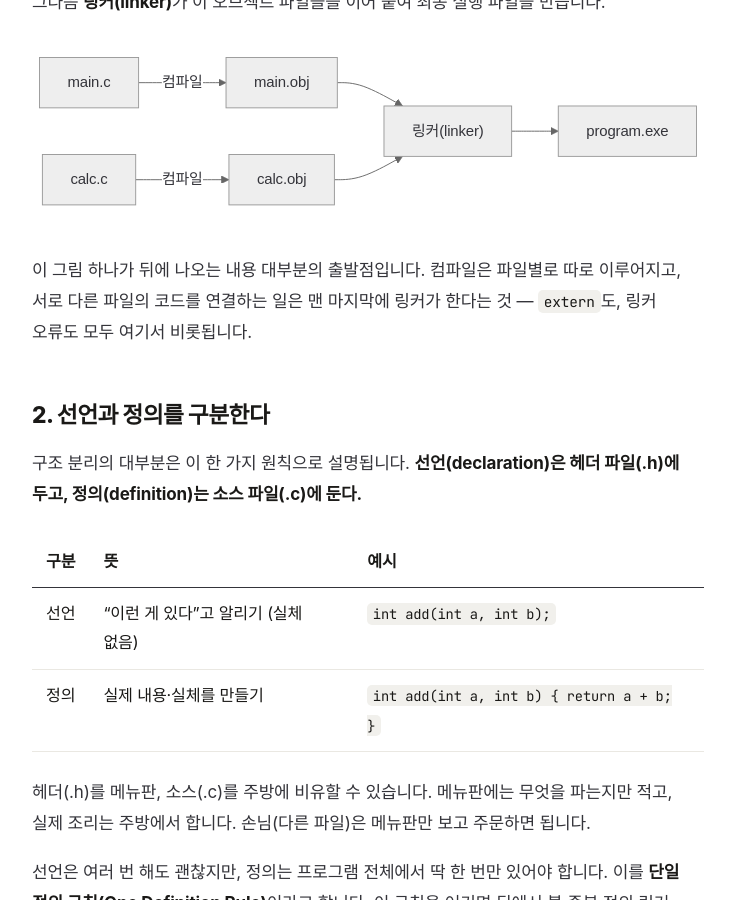
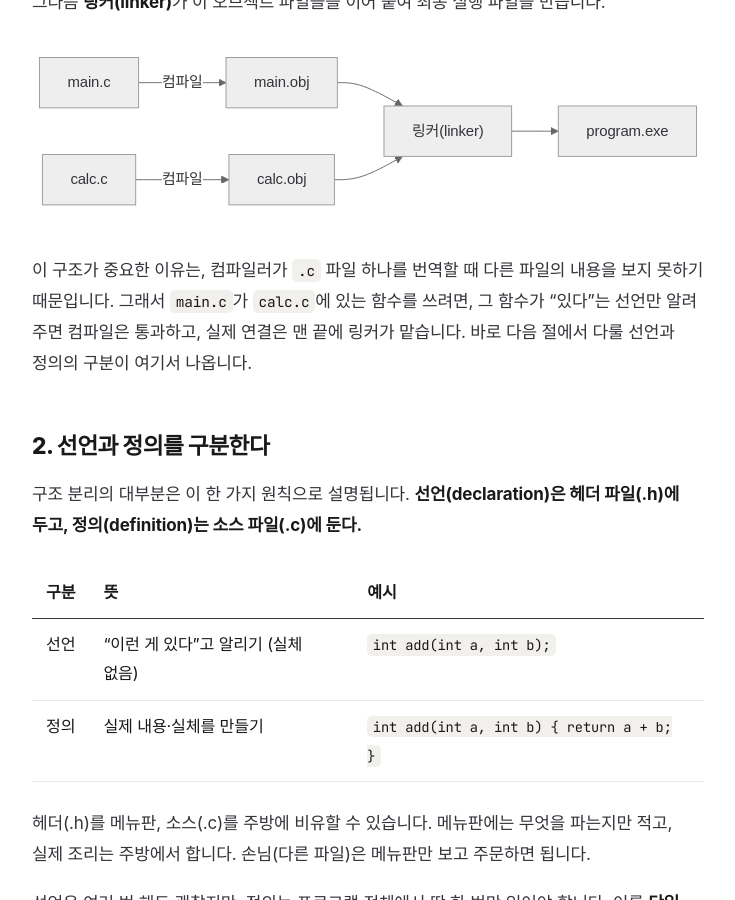
Before and after one commit to shm3041/shm3041.github.io, a Jekyll site: the page built from _posts/2026-11-23-c-structure-separation.md, in a window 1280 px wide and 900 px high, scrolled down 1070 px. Shown: the whole window, without its empty margins (272-1007 px from the left). Built offline with Jekyll 4.4.1, drawn with Linux system fonts in a browser that asks for light colours; some web fonts are replaced.

Commit message:
docs: C언어 글 1절의 군더더기 문장을 구체적 설명으로 교체

````diff
--- a/_posts/2026-11-23-c-structure-separation.md
+++ b/_posts/2026-11-23-c-structure-separation.md
@@ -22,7 +22,7 @@ flowchart LR
     L --> E["program.exe"]
 ```
 
-이 그림 하나가 뒤에 나오는 내용 대부분의 출발점입니다. 컴파일은 파일별로 따로 이루어지고, 서로 다른 파일의 코드를 연결하는 일은 맨 마지막에 링커가 한다는 것 — `extern`도, 링커 오류도 모두 여기서 비롯됩니다.
+이 구조가 중요한 이유는, 컴파일러가 `.c` 파일 하나를 번역할 때 다른 파일의 내용을 보지 못하기 때문입니다. 그래서 `main.c`가 `calc.c`에 있는 함수를 쓰려면, 그 함수가 "있다"는 선언만 알려 주면 컴파일은 통과하고, 실제 연결은 맨 끝에 링커가 맡습니다. 바로 다음 절에서 다룰 선언과 정의의 구분이 여기서 나옵니다.
 
 ## 2. 선언과 정의를 구분한다
 
````
